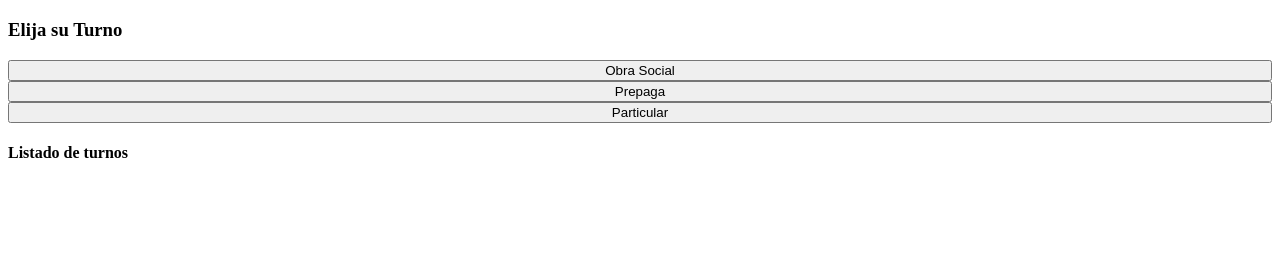
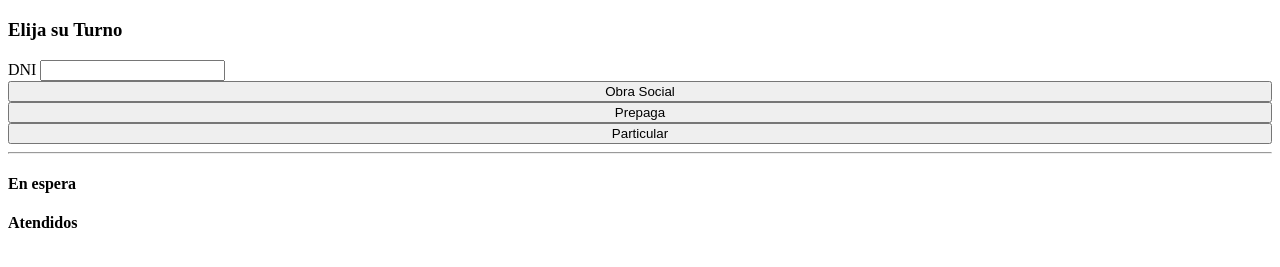
Before and after one commit to krloss86/cac24101, a plain HTML site: page html/turno.html in a window 1280 px wide. Shown: the part 61-328 px from the top of the page. Drawn offline with Linux system fonts and the light colour scheme.

Commit message:
add ejecicios abm de turnos

```diff
--- a/html/turno.html
+++ b/html/turno.html
@@ -19,6 +19,10 @@
         <section>
             <h3>Elija su Turno</h3>
             <div class="botonera-container">
+                <div >
+                    <label for="dni">DNI</label>
+                    <input type="tel" id="dni">
+                </div>
                 <button onclick="sacarTurno('os')">
                     Obra Social
                 </button>
@@ -30,9 +34,15 @@
                 </button>
             </div>
         </section>
+        <hr/>
         <section>
-            <h4>Listado de turnos</h4>
+            <h4>En espera</h4>
             <ul id="turnos">
+            </ul>
+        </section>
+        <section>
+            <h4>Atendidos</h4>
+            <ul id="atendidos">
             </ul>
         </section>
     </main>
```
